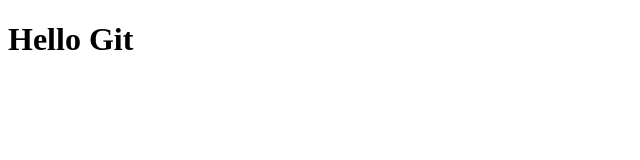
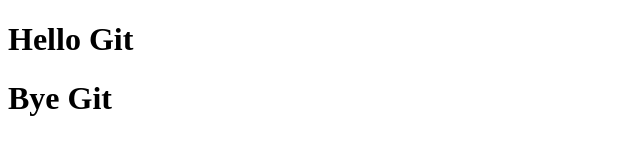
Before and after one commit to astokss/lab3, a plain HTML site: page index.html in a window 1280 px wide. Shown: the whole page, without its empty margins (0-640 px from the left). Drawn offline with Linux system fonts and the light colour scheme.

Commit message:
(2 file) fifth commit)

```diff
--- a/index.html
+++ b/index.html
@@ -8,5 +8,6 @@
 </head>
 <body>
     <h1>Hello Git</h1>
+    <h1>Bye Git</h1>
 </body>
 </html>
```
